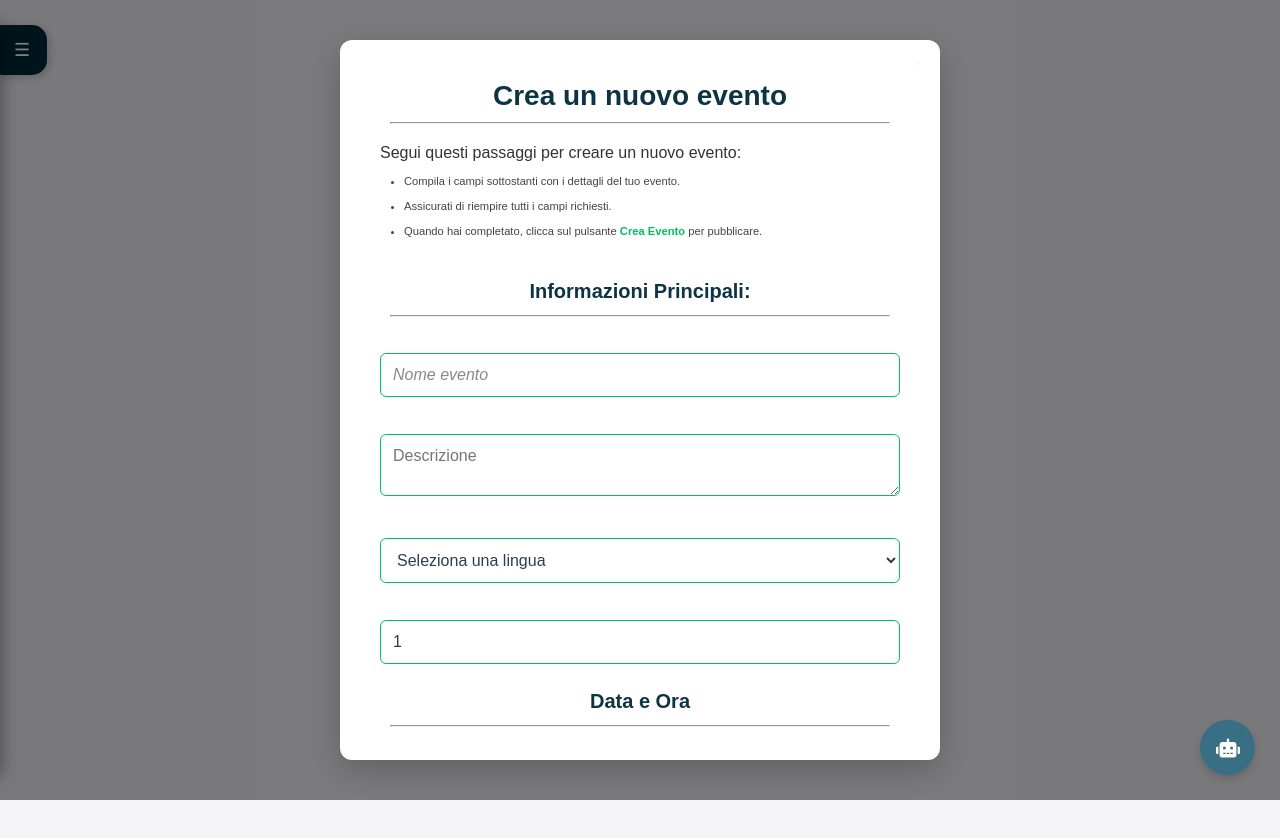
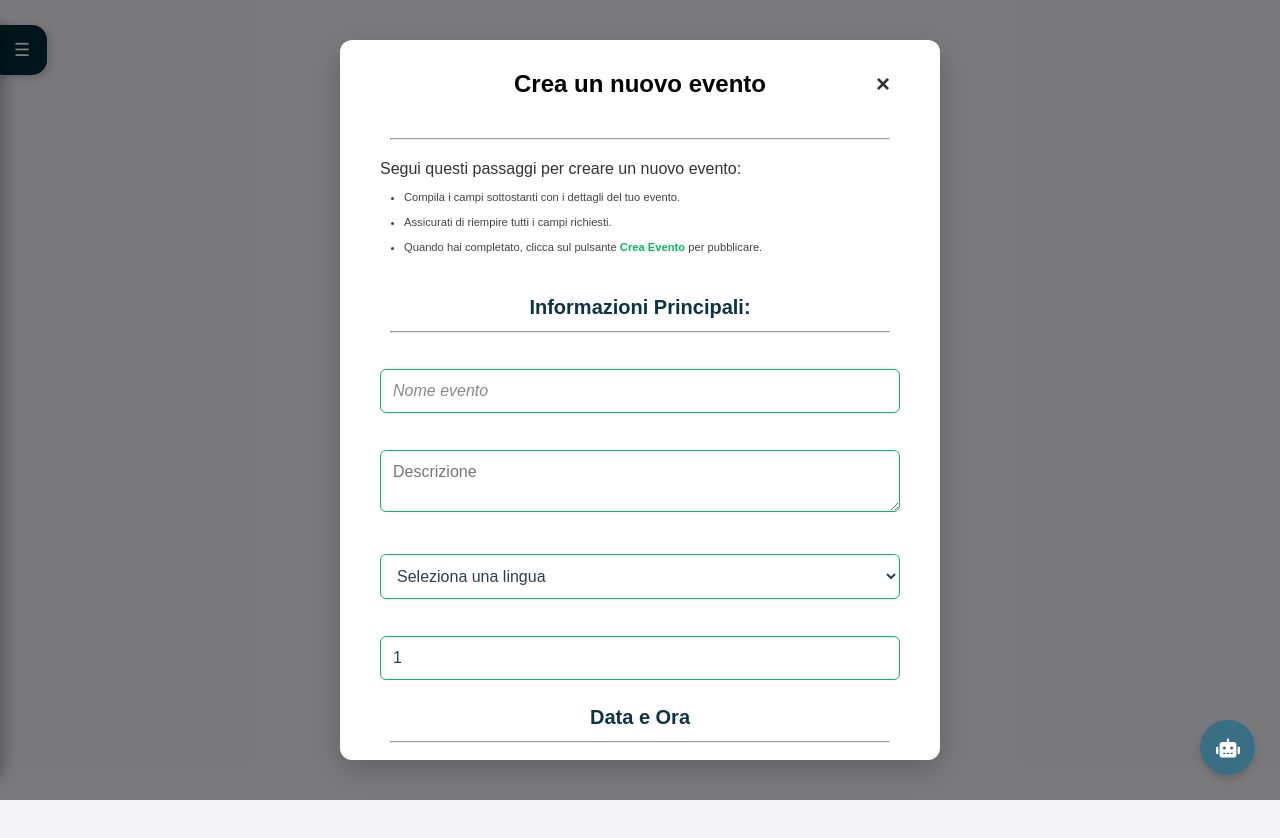
Before and after one commit to leotodisco/Bridge, a React (Vite) app in the folder bridge-frontend/: page /crea-evento in a window 1280 px wide. Shown: the top 838 px of the page. Built offline with nearby package versions, Linux system fonts and the light colour scheme; sample sign-in values are in the browser's storage.

Commit message:
fix(front): fixed close pop up in form Evento

```diff
--- a/bridge-frontend/src/App.jsx
+++ b/bridge-frontend/src/App.jsx
@@ -33,7 +33,7 @@ function App() {
     // Stato per il chatbot
     const [isChatbotOpen, setIsChatbotOpen] = useState(false);
 
-    // Controlla se il token JWT è presente al caricamento
+    // Controlla se il token JWT Ã¨ presente al caricamento
     useEffect(() => {
         const token = localStorage.getItem('authToken');
         setIsAuthenticated(!!token);
--- a/bridge-frontend/src/GestioneEvento/components/EventoRetrieveView.jsx
+++ b/bridge-frontend/src/GestioneEvento/components/EventoRetrieveView.jsx
@@ -28,8 +28,11 @@ const EventView = ({ id, onClose }) => {
     const [partecipantiLoading, setPartecipantiLoading] = useState(false);
 
     // Recupera l'email dell'utente loggato dal localStorage
+    // Recupera l'email e il ruolo dell'utente loggato dal localStorage
     const emailPartecipante = localStorage.getItem("email");
     const token = localStorage.getItem("authToken");
+    const ruoloPartecipante = localStorage.getItem("ruolo");
+
 
     // Quando il secondo popup deve essere visibile
     useEffect(() => {
@@ -241,7 +244,7 @@ const EventView = ({ id, onClose }) => {
                                 <span className="popup-value">{eventData.organizzatore.nome} {eventData.organizzatore.cognome}</span>
                             </div>
                         </div>
-                        {emailPartecipante !== eventData.organizzatore.email && (
+                        {ruoloPartecipante === "RIFUGIATO" && emailPartecipante !== eventData.organizzatore.email && (
                             <div className="popup-actions">
                                 {isSubscribed ? (
                                     <button className="popup-button" onClick={handleUnsubscription}>
@@ -254,6 +257,7 @@ const EventView = ({ id, onClose }) => {
                                 )}
                             </div>
                         )}
+                        {emailPartecipante === eventData.organizzatore.email && (
                             <button
                                 className="popup-button"
                                 onClick={() => {
@@ -262,8 +266,10 @@ const EventView = ({ id, onClose }) => {
                                 }}
                             >
                                 Mostra Partecipanti
-                            <i className="fa-solid fa-arrow-right" style={{marginLeft: '8px'}}></i>
+                                <i className="fa-solid fa-arrow-right" style={{ marginLeft: '8px' }}></i>
                             </button>
+                        )}
+
                     </div>
                 </div>
             ) : null}
--- a/bridge-frontend/src/GestioneEvento/components/ViewAllEventi.jsx
+++ b/bridge-frontend/src/GestioneEvento/components/ViewAllEventi.jsx
@@ -36,7 +36,7 @@ const AllEventsView = () => {
     const [selectedEventId, setSelectedEventId] = useState(null); // Stato per il popup
     const [showCreatePopup, setShowCreatePopup] = useState(false); // Stato per il popup di creazione evento
     const nav = useNavigate();
-    //const [isVolontario, setIsVolontario] = useState(false);
+    const ruolo = localStorage.getItem("ruolo");
 
 
     const fetchEvents = async () => {
@@ -112,11 +112,13 @@ const AllEventsView = () => {
             <div className="headerForm-container">
                 <h1 className="header-title">Tutti gli Eventi</h1>
                 {/* Pulsante per aggiungere un nuovo evento */}
-                <button className="btn btn-circle">
-                    <Link to="/crea-evento">
-                        +
-                    </Link>
-                </button>
+                {ruolo === "VOLONTARIO" && (
+                    <button className="btn btn-circle">
+                        <Link to="/crea-evento">
+                            +
+                        </Link>
+                    </button>
+                )}
             </div>
 
             {events.length > 0 ? (
--- a/bridge-frontend/src/GestioneEvento/components/formEvento.jsx
+++ b/bridge-frontend/src/GestioneEvento/components/formEvento.jsx
@@ -1,7 +1,8 @@
 import { useState } from "react";
 import '../../GestioneEvento/css/formEventoStyle.css';
+import { useNavigate } from "react-router-dom";
 import PropTypes from "prop-types";
-import {useNavigate} from "react-router-dom";
+
 
 // Oggetto contenente le lingue disponibili
 const Lingua = {
@@ -18,7 +19,7 @@ const Lingua = {
 };
 
 // Funzione per creare l'evento
-const CreaEvento = ( { onClose }) => {
+const CreaEvento = (  ) => {
     const nav = useNavigate();
     // Stato per gestire i dati del modulo
     const [nome, setNome] = useState(""); // Nome dell'evento
@@ -36,6 +37,14 @@ const CreaEvento = ( { onClose }) => {
     const [maxPartecipanti, setMaxPartecipanti] = useState(1); // Numero massimo di partecipanti
 
     const emailUtenteLoggato = localStorage.getItem("email");
+    const navigate = useNavigate();
+
+    // Funzione per chiudere il popup o reindirizzare
+    const handleClose = () => {
+        if (emailUtenteLoggato) {
+            navigate('/view-eventi'); // Reindirizza a /view-listacorsi
+        }
+    };
 
     // Funzioni per aggiornare i valori dello stato
     // Aggiorna il nome dell'evento
@@ -340,6 +349,7 @@ const CreaEvento = ( { onClose }) => {
             // Se la richiesta va a buon fine, stampa il risultato
             const result = await response.json();
             console.log("Evento creato con successo: ", result);
+            handleClose(); // Chiude il popup dopo la creazione
         } catch (error) {
             console.error("Errore durante la creazione dell'evento: ", error);
             alert("Errore durante la creazione dell'evento");
@@ -350,12 +360,14 @@ const CreaEvento = ( { onClose }) => {
     return (
         <div className="FormPopup-overlay">
             <div className="FormPopup-container">
-                <button className="popup-close-btn" onClick={onClose}>
-                    &times;
-                </button>
+                <div className="header-FormContainer">
+                    <h2>Crea un nuovo evento</h2>
+                    <button className="close-button" onClick={handleClose}>
+                        &times;
+                    </button>
+                </div>
                 <div className="formContainer">
-                    <h2>Crea un nuovo evento</h2>
-                    <hr/>
+                <hr/>
                     <p className="introText">
                         Segui questi passaggi per creare un nuovo evento:
                     </p>
@@ -525,7 +537,7 @@ const CreaEvento = ( { onClose }) => {
 };
 
 CreaEvento.propTypes = {
-    onClose: PropTypes.func.isRequired, // Specifica che onClose è obbligatorio
+    onClose: PropTypes.func.isRequired,
 };
 
 // Esporta il componente CreaEvento
--- a/bridge-frontend/src/GestioneEvento/css/formEventoStyle.css
+++ b/bridge-frontend/src/GestioneEvento/css/formEventoStyle.css
@@ -7,12 +7,11 @@
     left: 0;
     width: 100%;
     height: 100%;
-    background-color: rgba(0, 0, 0, 0.5); /* Sfondo nero semi-trasparente */
+    background-color: rgba(0, 0, 0, 0.5); /* Sfondo scuro traslucido */
     display: flex;
     justify-content: center;
     align-items: center;
-    z-index: 1000; /* Assicurati che il popup sia sopra */
-    overflow: hidden; /* Evita lo scrolling della pagina sottostante */
+    z-index: 1000; /* Porta il popup in primo piano */
 }
 
 /* Contenitore principale del popup */
@@ -32,23 +31,37 @@
     z-index: 1100;
 }
 
-/* Pulsante di chiusura */
-.popup-close-btn {
-    position: absolute;
-    top: 10px; /* Distanza dall'alto */
-    right: 10px; /* Distanza dal lato destro */
-    background: transparent; /* Sfondo trasparente */
-    border: none; /* Nessun bordo */
-    font-size: 1.5rem; /* Dimensione del carattere */
-    font-weight: bold; /* Grassetto */
-    color: #333; /* Colore della "X" */
-    cursor: pointer; /* Cambia il cursore a puntatore */
+.header-FormContainer {
+    display: flex;
+    align-items: center;
+    justify-content: center; /* Centra il contenuto */
+    padding: 10px;
+    position: relative;
 }
 
-.popup-close-btn:hover {
-    color: #00BF62; /* Cambia colore al passaggio del mouse */
+
+.form-title {
+    margin: 0 auto; /* Centra il testo */
+    font-size: 20px;
+    font-weight: bold;
+    color: #333;
+    text-align: center;
 }
 
+.close-button {
+    position: absolute; /* Assicura che il pulsante sia posizionato */
+    right: 10px;
+    background: none;
+    border: none;
+    font-size: 24px;
+    font-weight: bold;
+    color: #333;
+    cursor: pointer;
+}
+
+.close-button:hover {
+    color: #ff0000; /* Cambia colore quando il cursore passa sopra */
+}
 
 /* Stile della barra di scorrimento */
 .popup-container::-webkit-scrollbar {
```
Also changed, not shown: 1 other file (tests, documents, lock files or other folders). Lines whose indentation alone changed are shown as unchanged.
